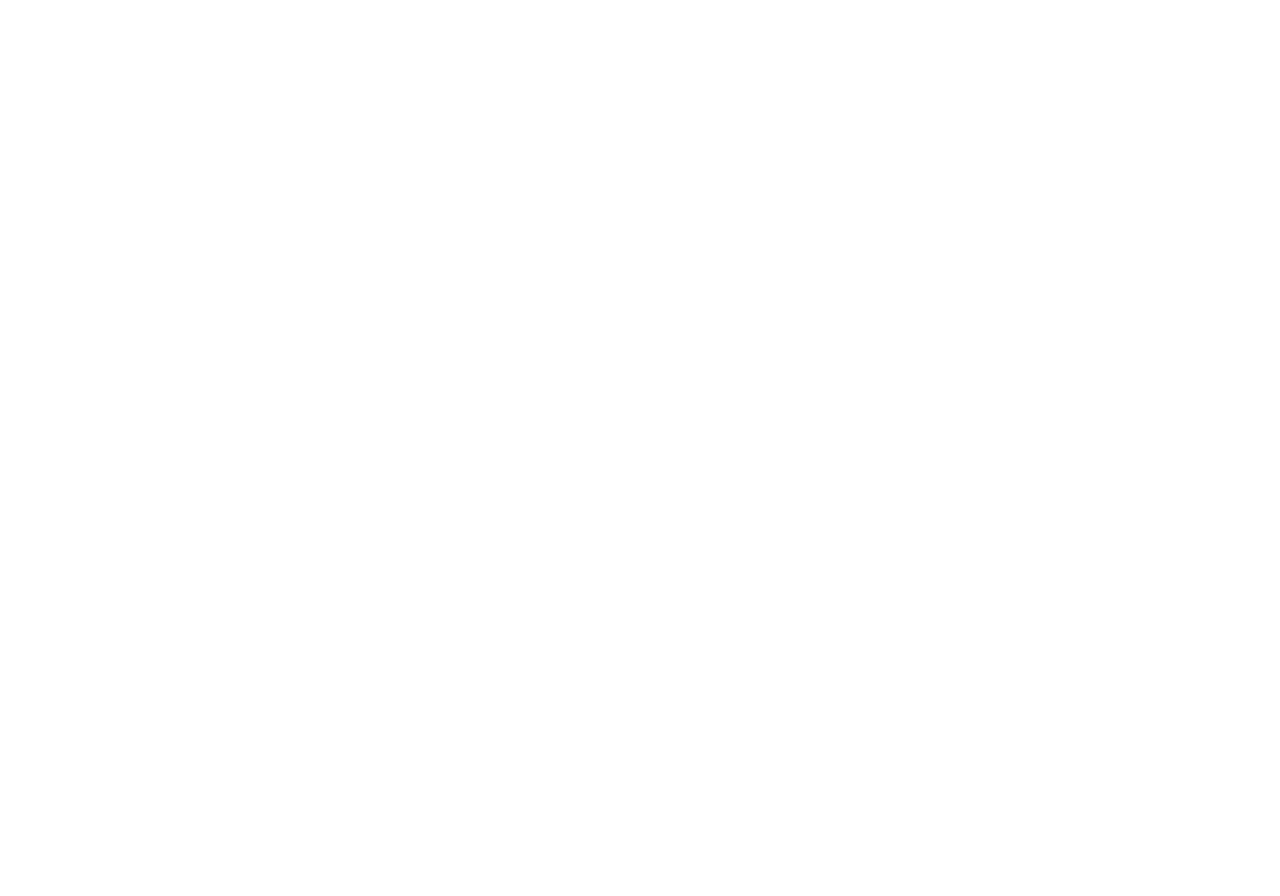
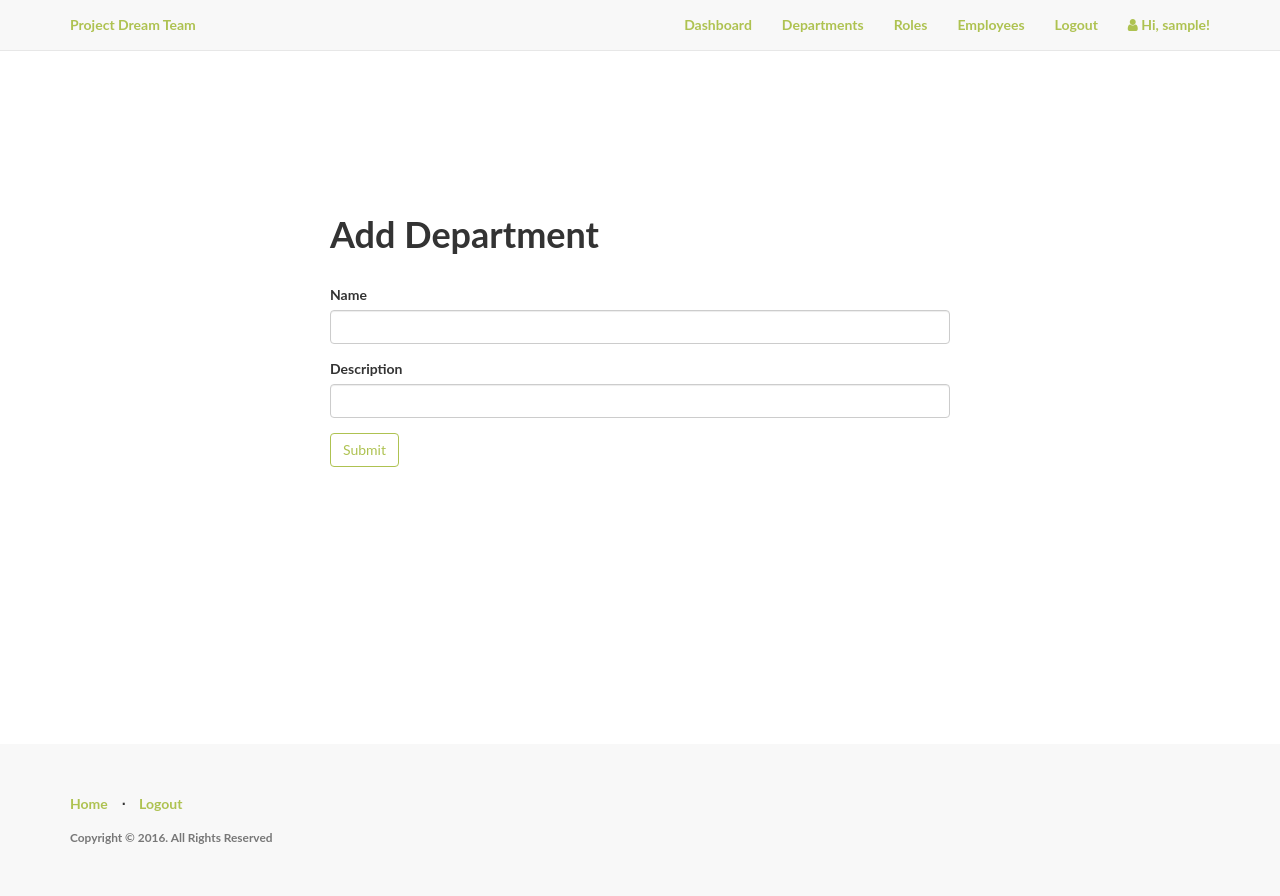
Before and after one commit to daktari01/project-dream-team, a Flask app: page /admin/departments/add in a window 1280 px wide. Before the commit the page is empty. Before the commit the page ends 800 px from the top, so only its background shows below. Run offline with Flask 2, Linux system fonts and the light colour scheme; a user stored in the database is signed in; tables that the repository leaves empty hold one stand-in row (values such as "Sample post"); parts of the project's set-up code (start-up, migrations or seed data) failed here and were passed over; some libraries are stand-ins or nearby versions.

Commit message:
[feature]: Departments now working

```diff
--- a/app/admin/views.py
+++ b/app/admin/views.py
@@ -27,7 +27,7 @@
 
     departments = Department.query.all()
 
-    return render_template('admin/departments.html', departments=departments,
+    return render_template('admin/departments/departments.html', departments=departments,
                                                         title="Departments")
 
 @admin.route('/departments/add', methods=['GET', 'POST'])
--- a/app/static/css/style.css
+++ b/app/static/css/style.css
@@ -107,3 +107,19 @@
   height: 100%;
   margin: 0 auto -4em;
 }
+.outer {
+    display: table;
+    position: absolute;
+    height: 70%;
+    width: 100%;
+}
+
+.middle {
+    display: table-cell;
+    vertical-align: middle;
+}
+
+.inner {
+    margin-left: auto;
+    margin-right: auto;
+}
--- a/app/templates/admin/departments/department.html
+++ b/app/templates/admin/departments/department.html
@@ -0,0 +1,30 @@
+<!-- app/templates/admin/departments/department.html -->
+
+{% import "bootstrap/wtf.html" as wtf %}
+{% extends "base.html" %}
+{% block title %}
+    {% if add_department %}
+        Add Department
+    {% else %}
+        Edit Department
+    {% endif %}
+{% endblock %}
+{% block body %}
+<div class="content-section">
+    <div class="outer">
+        <div class="middle">
+            <div class="inner">
+                <div class="center">
+                    {% if add_department %}
+                        <h1>Add Department</h1>
+                    {% else %}
+                        <h1>Edit Department</h1>
+                    {% endif %}
+                    <br/>
+                    {{ wtf.quick_form(form) }}
+                </div>
+            </div>
+        </div>
+    </div>
+</div>
+{% endblock %}
--- a/app/templates/admin/departments/departments.html
+++ b/app/templates/admin/departments/departments.html
@@ -57,12 +57,12 @@
                     <div style="text-align: center">
                         <h3> No departments have been added. </h3>
                         <hr class="intro-divider">
-                    </div>
                 {% endif %}
                     <a href="{{ url_for('admin.add_department') }}" class="btn btn-default btn-lg">
                         <i class="fa fa-plus"></i>
                         Add Department
                     </a>
+                </div>
             </div>
             </div>
         </div>
--- a/app/templates/base.html
+++ b/app/templates/base.html
@@ -26,7 +26,7 @@
                 {% if current_user.is_authenticated %}
                     {% if current_user.is_admin %}
                         <li><a href="{{ url_for('home.admin_dashboard') }}">Dashboard</a></li>
-                        <li><a href="#">Departments</a></li>
+                        <li><a href="{{ url_for('admin.list_departments') }}">Departments</a></li>
                         <li><a href="#">Roles</a></li>
                         <li><a href="#">Employees</a></li>
                     {% else %}
```
